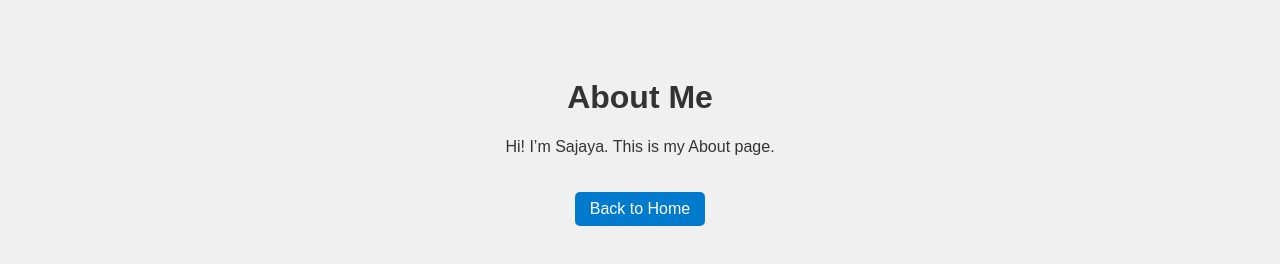
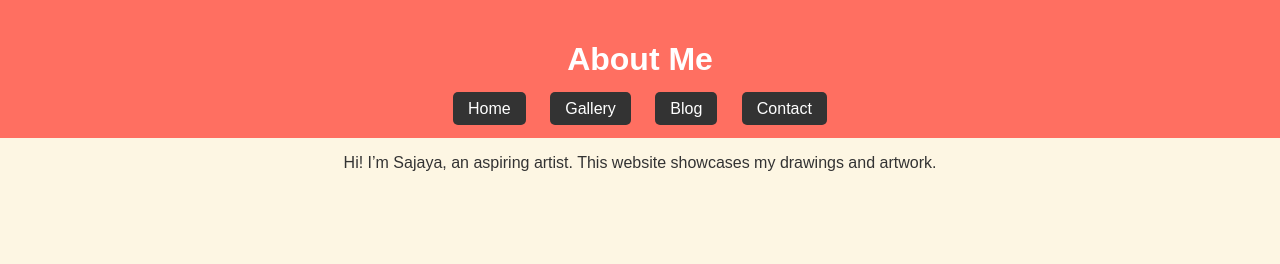
Before and after one commit to sajayasathish03/sajayasathish03.github.io, a plain HTML site: page about/index.html in a window 1280 px wide. Drawn offline with Linux system fonts and the light colour scheme.

Commit message:
Update index.html

```diff
--- a/about/index.html
+++ b/about/index.html
@@ -2,15 +2,18 @@
 <html>
 <head>
     <title>About Me</title>
-    <style>
-        body { font-family: Arial; text-align: center; background: #f0f0f0; color: #333; padding: 50px;}
-        a { display: inline-block; margin-top: 20px; padding: 8px 15px; background: #007acc; color: white; text-decoration: none; border-radius: 5px;}
-        a:hover { background: #005f99;}
-    </style>
+    <link rel="stylesheet" href="../css/style.css">
 </head>
 <body>
-    <h1>About Me</h1>
-    <p>Hi! I’m Sajaya. This is my About page.</p>
-    <a href="../index.html">Back to Home</a>
+    <header>
+        <h1>About Me</h1>
+        <nav>
+            <a href="../index.html">Home</a>
+            <a href="../gallery/index.html">Gallery</a>
+            <a href="../blog/index.html">Blog</a>
+            <a href="../contact/index.html">Contact</a>
+        </nav>
+    </header>
+    <p>Hi! I’m Sajaya, an aspiring artist. This website showcases my drawings and artwork.</p>
 </body>
 </html>
```
